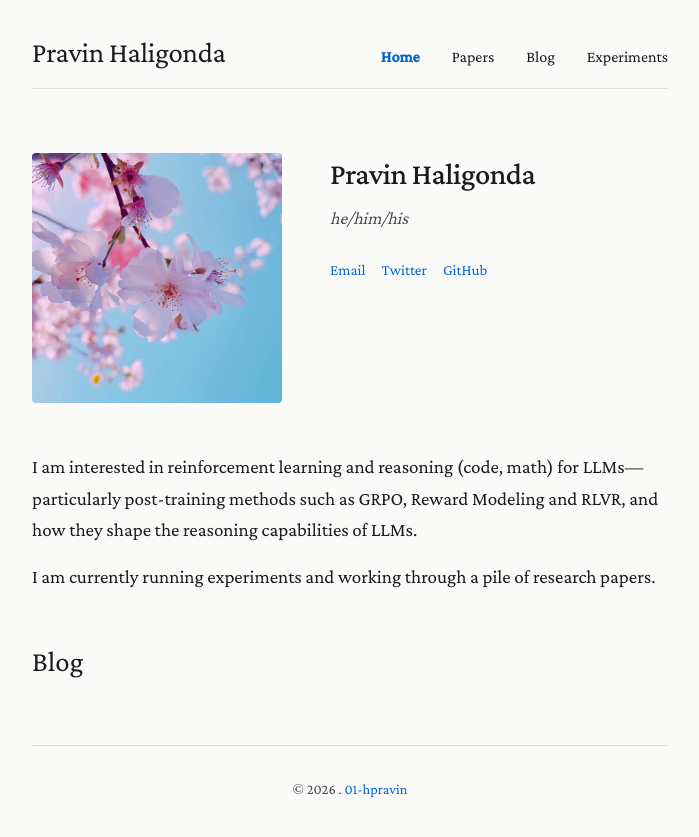
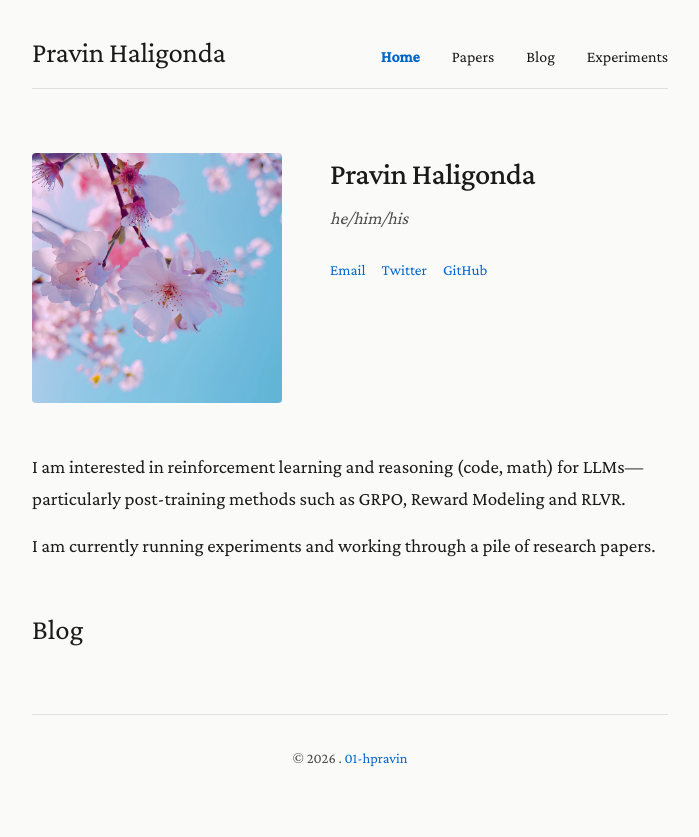
Before and after one commit to 01-hpravin/01-hpravin.github.io, a Jekyll site: the page built from index.markdown, in a window 1280 px wide. Shown: the top 837 px of the page, without its empty margins (290-989 px from the left). Built offline with Jekyll 4.4.1, drawn with Linux system fonts in a browser that asks for light colours.

Commit message:
docs: change description

```diff
--- a/index.markdown
+++ b/index.markdown
@@ -4,7 +4,7 @@ title: Home
 pronouns: "he/him/his"
 title_line: ""
 bio: |
-  I am interested in reinforcement learning and reasoning (code, math) for LLMs—particularly post-training methods such as GRPO, Reward Modeling and RLVR, and how they shape the reasoning capabilities of LLMs.
+  I am interested in reinforcement learning and reasoning (code, math) for LLMs—particularly post-training methods such as GRPO, Reward Modeling and RLVR.
 
 
   I am currently running experiments and working through a pile of research papers.
```
